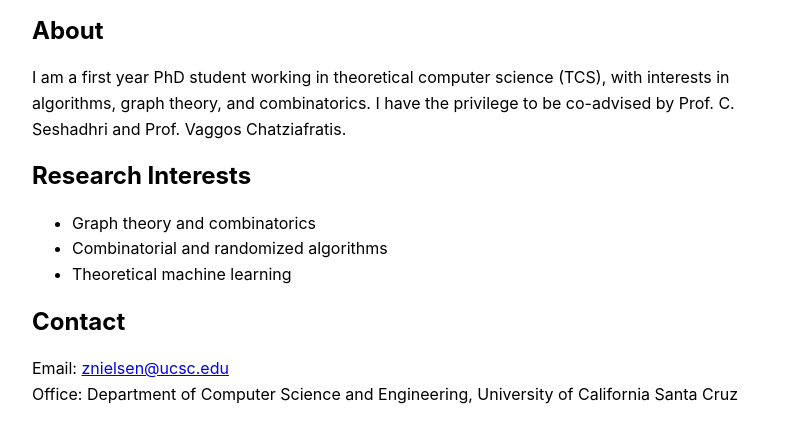
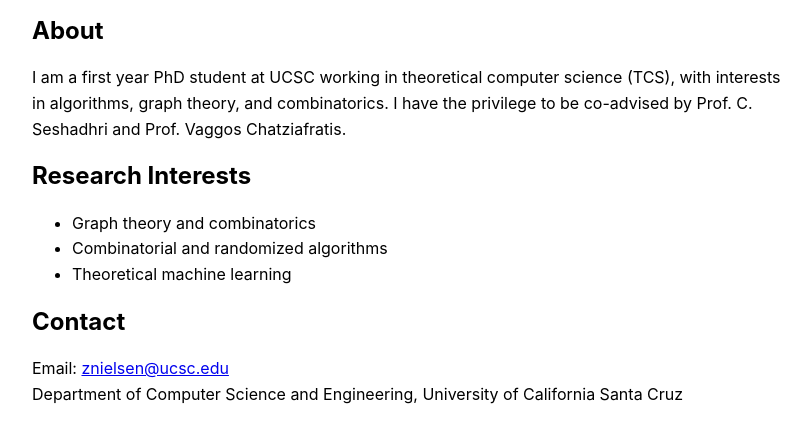
Before and after one commit to zanielsen162/zanielsen.github.io, a plain HTML site: page index.html in a window 1280 px wide. Shown: the part 142-584 px from the top of the page, without its empty margins (0-811 px from the left). Drawn offline with Linux system fonts and the light colour scheme.

Commit message:
Update university affiliation in index.html

```diff
--- a/index.html
+++ b/index.html
@@ -30,7 +30,7 @@
       <section>
         <h2>About</h2>
         <p>
-          I am a first year PhD student working in theoretical computer science (TCS), with
+          I am a first year PhD student at UCSC working in theoretical computer science (TCS), with
           interests in algorithms, graph theory, and combinatorics. I have the privilege
           to be co-advised by Prof. C. Seshadhri and Prof. Vaggos Chatziafratis.
         </p>
@@ -49,7 +49,7 @@
         <h2>Contact</h2>
         <p>
           Email: <a href="mailto:znielsen@ucsc.edu">znielsen@ucsc.edu</a><br />
-          Office: Department of Computer Science and Engineering, University of California Santa Cruz
+          Department of Computer Science and Engineering, University of California Santa Cruz
         </p>
       </section>
     </main>
```
